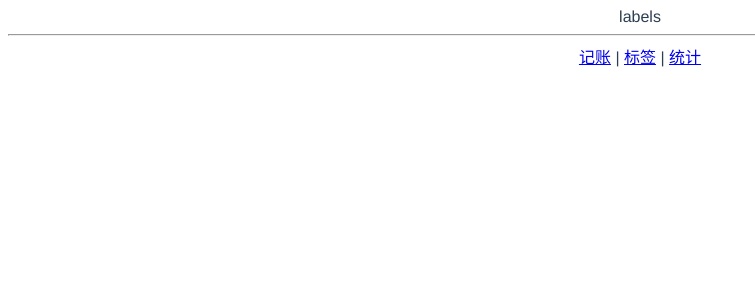
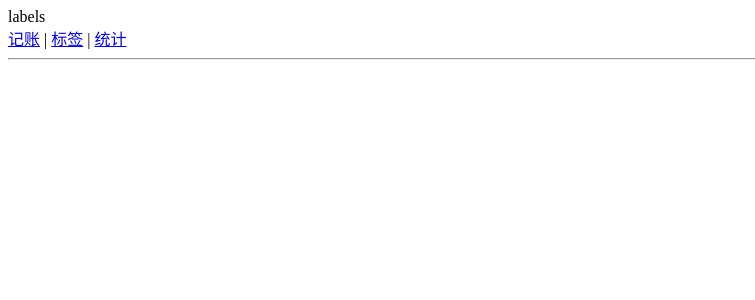
Before and after one commit to Luke19950111/bates-money, a Vue app: page /#/labels in a window 1280 px wide. Shown: the top 300 px of the page, without its empty margins (0-755 px from the left). Built offline with nearby package versions, Linux system fonts and the light colour scheme.

Commit message:
全局组件 Nav

```diff
--- a/src/App.vue
+++ b/src/App.vue
@@ -2,35 +2,13 @@
   <div id="app">
     <router-view/>
     <hr/>
-    <div>
-      <router-link to="/money">记账</router-link>
-      |
-      <router-link to="/labels">标签</router-link>
-      |
-      <router-link to="/statistics">统计</router-link>
-    </div>
   </div>
 </template>
 
 <style lang="scss">
-#app {
-  font-family: Avenir, Helvetica, Arial, sans-serif;
-  -webkit-font-smoothing: antialiased;
-  -moz-osx-font-smoothing: grayscale;
-  text-align: center;
-  color: #2c3e50;
-}
 
-#nav {
 
-  padding: 30px;
-  a {
-    font-weight: bold;
-    color: #2c3e50;
+</style>
+<script>
 
-    &.router-link-exact-active {
-      color: #42b983;
-    }
-  }
-}
-</style>
+</script>
--- /dev/null
+++ b/src/components/Nav.vue
@@ -0,0 +1,19 @@
+<template>
+    <div>
+        <router-link to="/money">记账</router-link>
+        |
+        <router-link to="/labels">标签</router-link>
+        |
+        <router-link to="/statistics">统计</router-link>
+    </div>
+</template>
+
+<script lang="ts">
+    export default {
+        name: 'Nav'
+    };
+</script>
+
+<style lang="scss" scoped>
+
+</style>
--- a/src/views/Labels.vue
+++ b/src/views/Labels.vue
@@ -1,5 +1,8 @@
 <template>
-    <div>labels</div>
+    <div>
+        labels
+        <Nav/>
+    </div>
 </template>
 
 <script lang="ts">
--- a/src/views/Money.vue
+++ b/src/views/Money.vue
@@ -1,11 +1,10 @@
 <template>
-    <div>money</div>
+    <div>money
+    </div>
 </template>
 
 <script lang="ts">
-    export default {
-        name: 'Money'
-    };
+
 </script>
 
 <style lang="scss" scoped>
```
Also changed, not shown: src/main.ts (+13 -10 lines), src/router/index.ts (+0 -14 lines).
